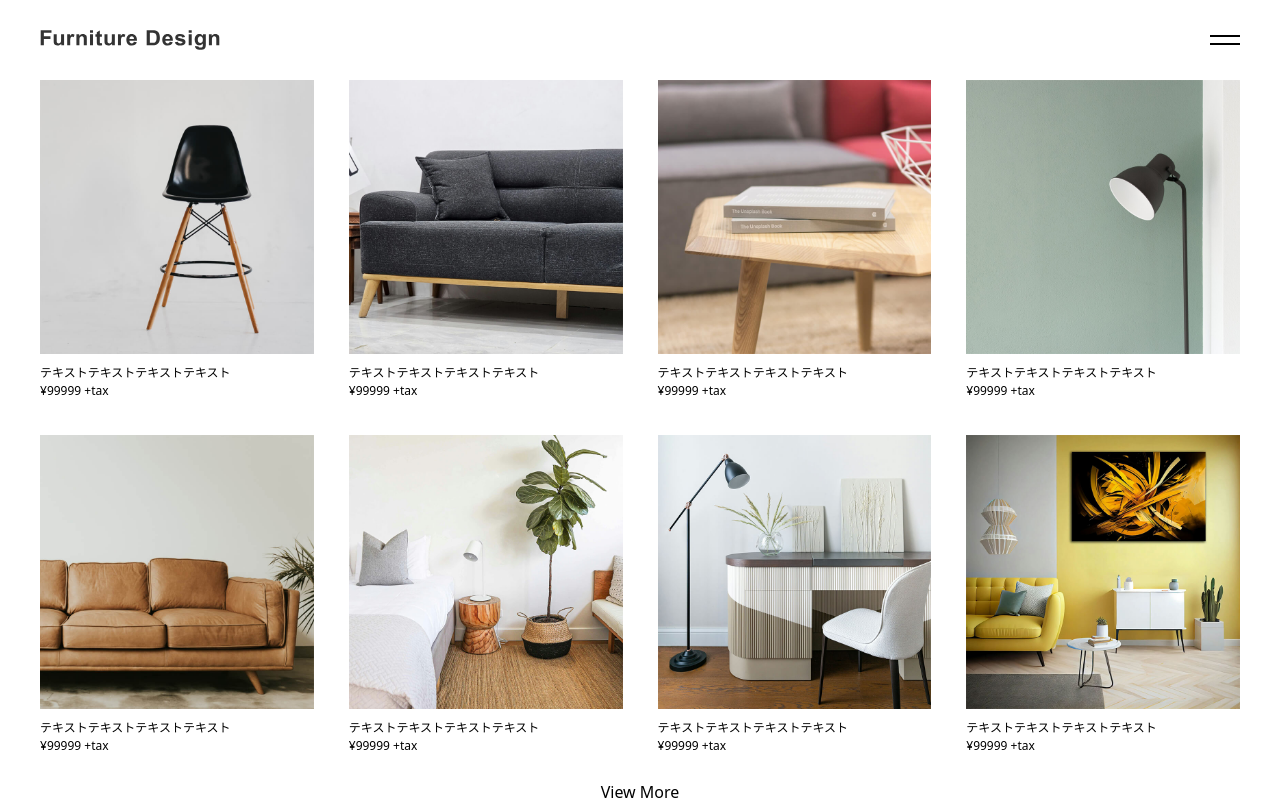
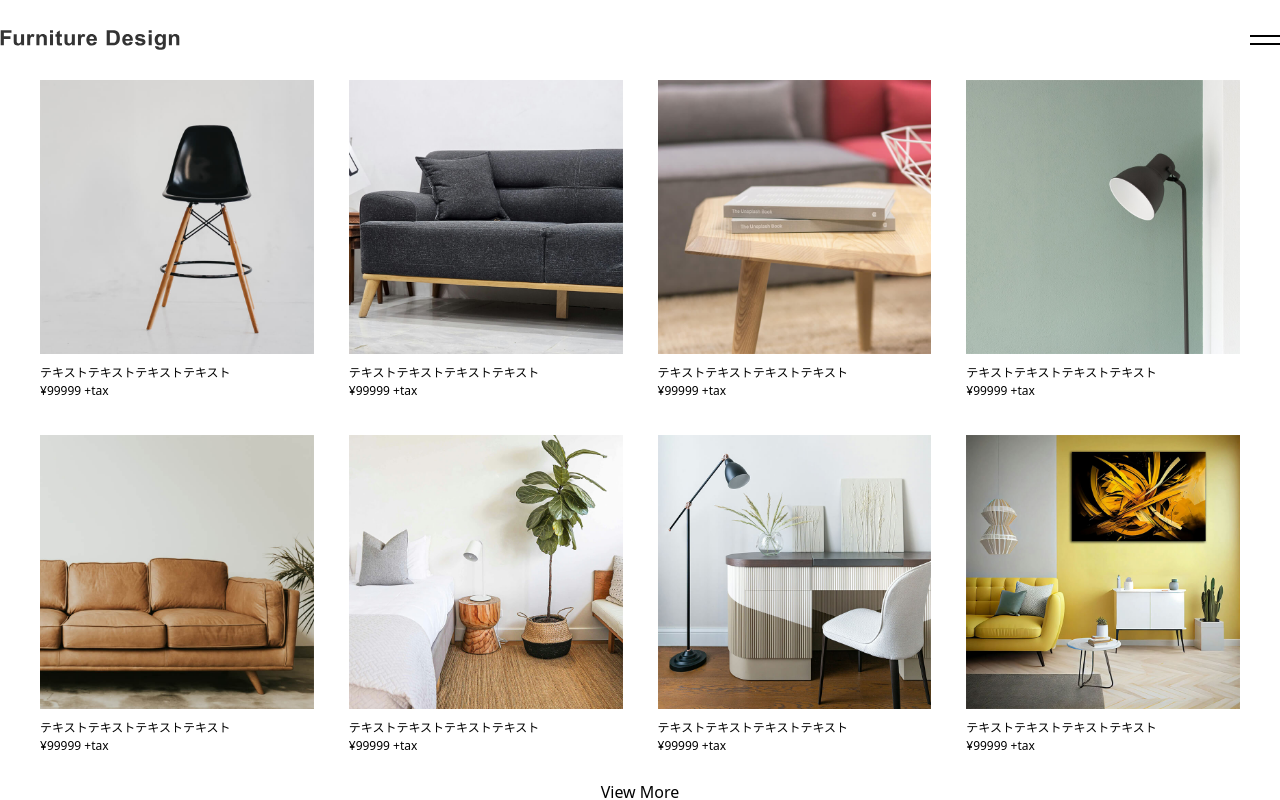
Before and after one commit to gp-n-suzuki/next_furniture_design, a Next.js app: page / in a window 1280 px wide. Shown: the top 800 px of the page. Built offline with nearby package versions, Linux system fonts and the light colour scheme.

Commit message:
[fix]Headerスタイル修正

```diff
--- a/app/_components/Header/Header.module.css
+++ b/app/_components/Header/Header.module.css
@@ -7,7 +7,8 @@
     width: min(100%, 1360px);
     height: 80px;
     margin: 0 auto;
-    padding: 40px;
+    padding: 40px 0;
+    background-color: #fff;
 }
 
 .logo {
```
